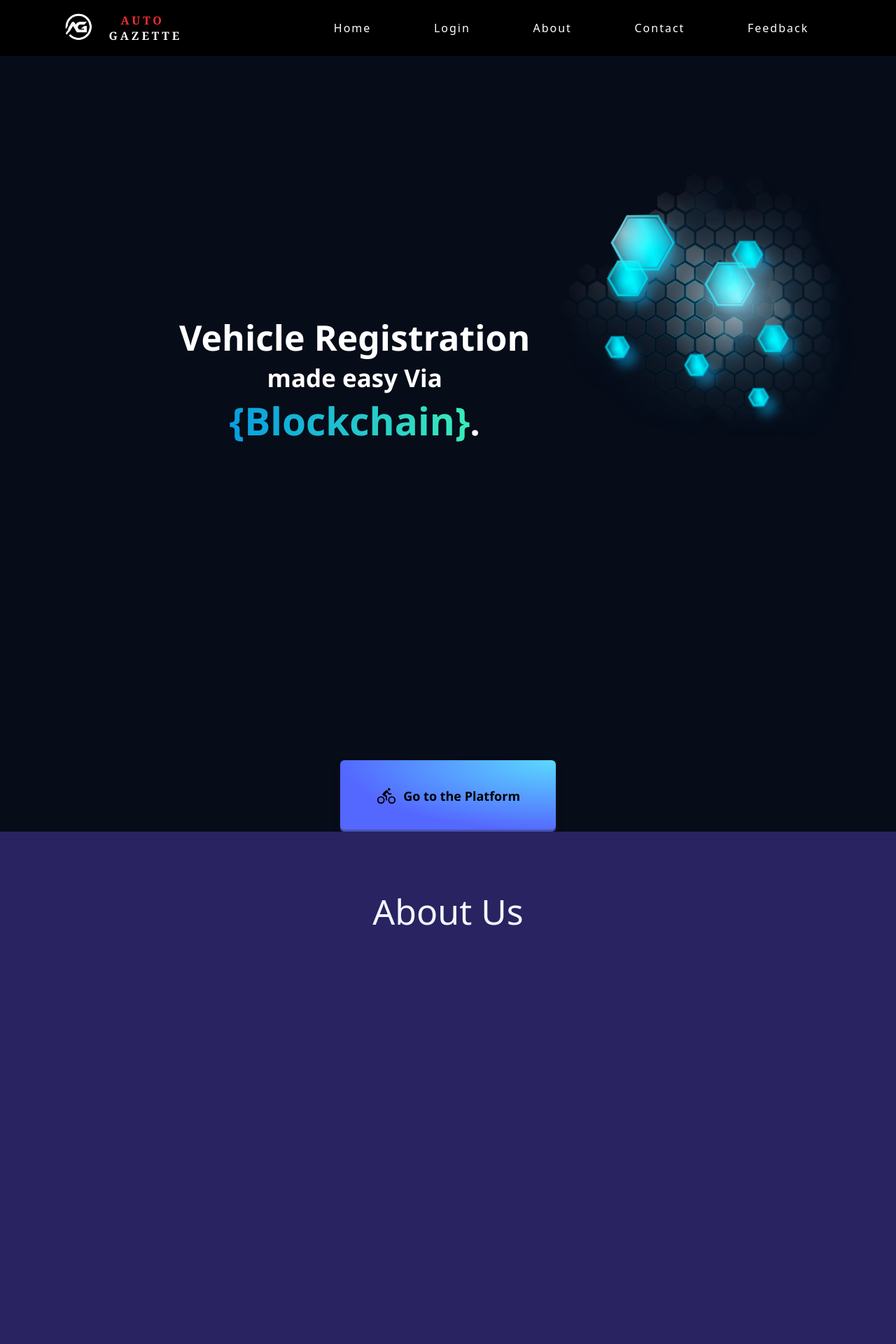
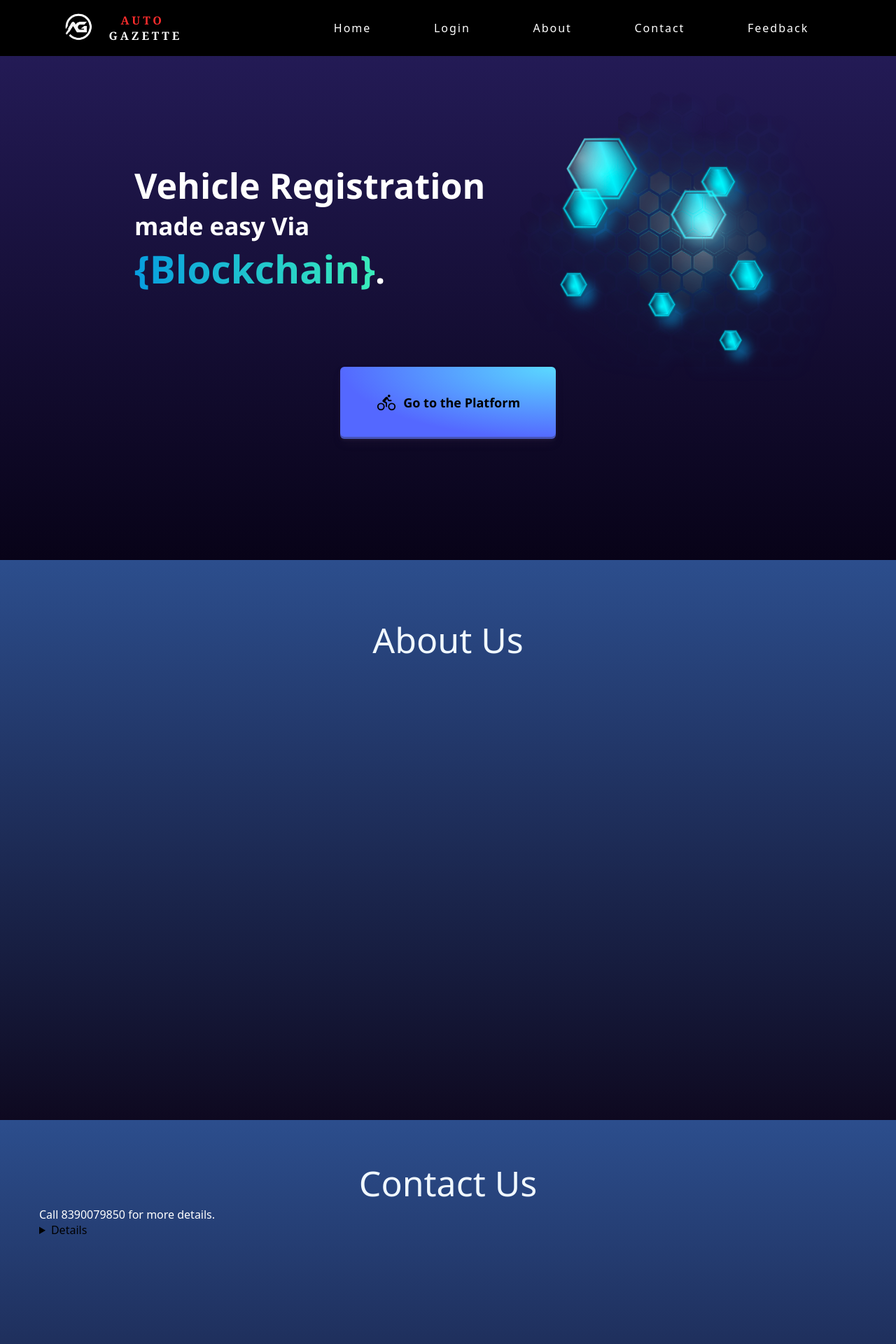
Before and after one commit to PrathameshSurve/Vehicle-Registration-System-Using-Blockchain, a PHP site: page /home.html in a window 1280 px wide. Shown: the top 1920 px of the page at 70% size. Run offline with PHP 8.4, Linux system fonts and the light colour scheme.

Commit message:
chnge views

```diff
--- a/home.css
+++ b/home.css
@@ -82,12 +82,15 @@
 
   .page1{
     min-height: 100vh;
-    background-color: rgb(6, 12, 24);
+    background-image: linear-gradient(#261d5c, #080318);
   }
-  .heading {
+  .page1 .heading {
+    align-items: center;
+    margin: 10% 0% 0% 15%;
     text-align: left;
-    margin: 15% 10%;
-    display: inline-block;
+    display: inline-flex;
+    justify-content: space-between;
+    max-width: max-content;
   }
 
   .text-title {
@@ -109,25 +112,22 @@
     background-clip: text;
     -webkit-background-clip: text;
     -webkit-text-fill-color: transparent;
-    text-align: center;
     font-size: 55px;
     font-weight: 600;
     font-family: 'Segoe UI', Tahoma, Geneva, Verdana, sans-serif;
   }
 
   .animateGIF {
-    width: 450px;
-    position: absolute;
-    top: 25%;
-    left: 60%
+    width: 500px;
   }
   .glowanime {
     -webkit-filter: drop-shadow(12px 12px 7px rgba(50, 163, 255, 0.5));
     filter: drop-shadow(12px 12px 7px rgba(5, 184, 255, 0.5));
   }
 
+
   .pltfrmbtn {
-    margin:-5% 15%;
+    margin:0% 15%;
     padding-left: 16px;
     padding-right: 16px;
     border: none;
@@ -178,7 +178,7 @@
   }
 
   .container1 {
-    background-color: rgb(41, 35, 97);
+    background-image: linear-gradient(#2c4e8d, #0e0920);
     min-height: 100vh;
     width: 100%;
   }
@@ -195,14 +195,14 @@
   }
 
   .container2 {
-    background-color: rgb(51, 46, 122);
+    background-image: linear-gradient(#2c4e8d, #0e0920);
     min-height: 90vh;
     width: 100%;
   }
 
    .contactus{
     align-items: center;
-    padding: 10vh;
+    padding: 7vh;
   }
 
   .contactus .heading2{
@@ -213,7 +213,7 @@
 
   .footer{
     text-align: center;
-    background-color: #000;
+    background-color: rgb(14, 13, 41);
     width: 100%;
     min-height: 7vh;
     padding-top: 3vh;
@@ -355,8 +355,8 @@
     }
 
     .heading {
-      margin: auto;
-      margin-top: 30%;
+
+      padding-top: 30%;
       display: inline-flexbox;
       width: 100%;
       text-align: center;
@@ -376,8 +376,8 @@
     }
 
     .pltfrmbtn {
-      margin:auto;
-      margin-top: 30%;
+      margin-top: 20%;
+
     }
 
     .aboutus .heading1{
@@ -385,11 +385,8 @@
       padding-top: 18%;
     }
 
-    .contactus{
+    .contactus .heading2{
       padding-top: 18%;
-    }
-
-    .heading2{
       font-size: 30px;
     }
 
--- a/home.html
+++ b/home.html
@@ -16,7 +16,6 @@
 
 
   <!--First page-->
-  <div class="page1">
 
   <nav>
     <div class="logo">
@@ -36,19 +35,24 @@
       <div class="line3"></div>
     </div>
   </nav>
-  <div class="heading">
-      <div class="text-title">Vehicle Registration<div class="text-subtitle">made easy Via</div>
+
+  <div class="page1">
+    <div class="heading">
+      <div class="text-title">
+        Vehicle Registration
+        <div class="text-subtitle">
+          made easy Via
+        </div>
         <span class="text-main">{Blockchain}</span>.
       </div>
-  </div>
-  <div>
       <img src="images/blkchn2.png" class="animateGIF glowanime">
-  </div>
-
+    </div>
     <button type="submit" id="mainBtn" class="pltfrmbtn"><img class="icon" src="images/bicycle.svg" />
       <pre style="font-family: 'Segoe UI', Tahoma, Geneva, Verdana, sans-serif;">  Go to the Platform</pre>
     </button>
   </div>
+
+
 
 
   <!--Second page-->
--- a/register.css
+++ b/register.css
@@ -35,6 +35,12 @@ body{
   border-radius: 5px;
   background: linear-gradient(135deg, #71b7e6, #9b59b6);
 }
+
+.liner{
+  font-size: 90%;
+
+}
+
 .content form .user-details{
   display: flex;
   flex-wrap: wrap;
```
Also changed, not shown: register.html (+13 -10 lines), images/blkchn2.png, images/ddblkchn2.png (added).
